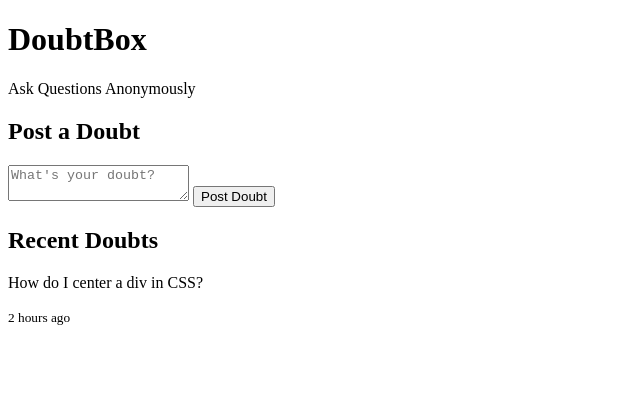
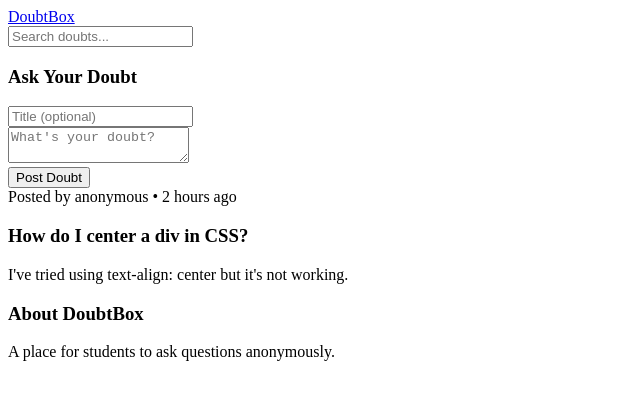
Before and after one commit to sharv2884/doubtbox, a plain HTML site: page index.html in a window 1280 px wide. Shown: the whole page, without its empty margins (0-640 px from the left). Drawn offline with Linux system fonts and the light colour scheme.

Commit message:
Added HTML structure for form and sidebar

```diff
--- a/index.html
+++ b/index.html
@@ -1,30 +1,53 @@
 <!DOCTYPE html>
-<html>
+<html lang="en">
 <head>
-        <title>DoubtBox</title>
+    <meta charset="UTF-8">
+    <meta name="viewport" content="width=device-width, initial-scale=1.0">
+    <title>DoubtBox - Student Q&A</title>
     <link rel="stylesheet" href="style.css">
 </head>
 <body>
-    <header>
-        <h1>DoubtBox</h1>
-        <p>Ask Questions Anonymously</p>
+    <header class="header">
+        <div class="header-content">
+            <a href="#" class="logo">DoubtBox</a>
+            <div class="search-bar">
+                <input type="text" placeholder="Search doubts...">
+            </div>
+        </div>
     </header>
 
-    <main>
-        <section class="post-doubt">
-            <h2>Post a Doubt</h2>
-            <form>
-                <textarea placeholder="What's your doubt?"></textarea>
-                <button type="submit">Post Doubt</button>
+    <div class="container">
+        <main class="main-content">
+            <div class="post-form">
+                <h3>Ask Your Doubt</h3>
+                <form id="postForm">
+                    <div class="form-group">
+                        <input type="text" id="doubtTitle" placeholder="Title (optional)">
+                    </div>
+                    <div class="form-group">
+                        <textarea id="doubtText" placeholder="What's your doubt?"></textarea>
+                    </div>
+                    <button type="submit" class="post-btn">Post Doubt</button>
                 </form>
-        </section>
-        <section class="doubts-list">
-            <h2>Recent Doubts</h2>
+            </div>
+
+            <div id="doubtsContainer">
                 <div class="doubt-card">
-                <p>How do I center a div in CSS?</p>
-                <small>2 hours ago</small>
+                    <div class="doubt-header">Posted by anonymous • 2 hours ago</div>
+                    <div class="doubt-content">
+                        <h3 class="doubt-title">How do I center a div in CSS?</h3>
+                        <p class="doubt-text">I've tried using text-align: center but it's not working.</p>
                     </div>
-        </section>
+                </div>
+            </div>
         </main>
+
+        <aside class="sidebar">
+            <div class="sidebar-card">
+                <h3>About DoubtBox</h3>
+                <p>A place for students to ask questions anonymously.</p>
+            </div>
+        </aside>
+    </div>
 </body>
 </html>
```
Lines whose indentation alone changed are shown as unchanged.
